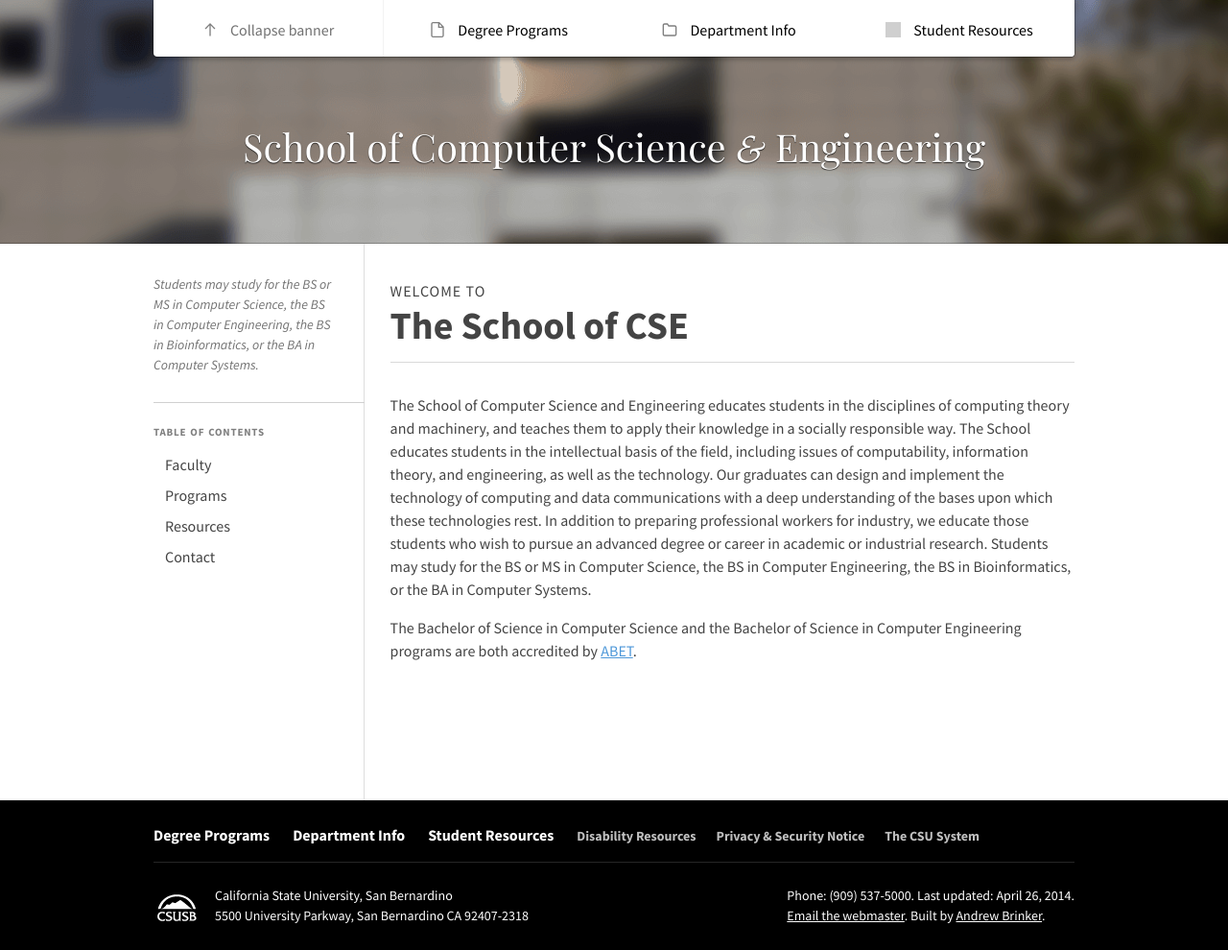
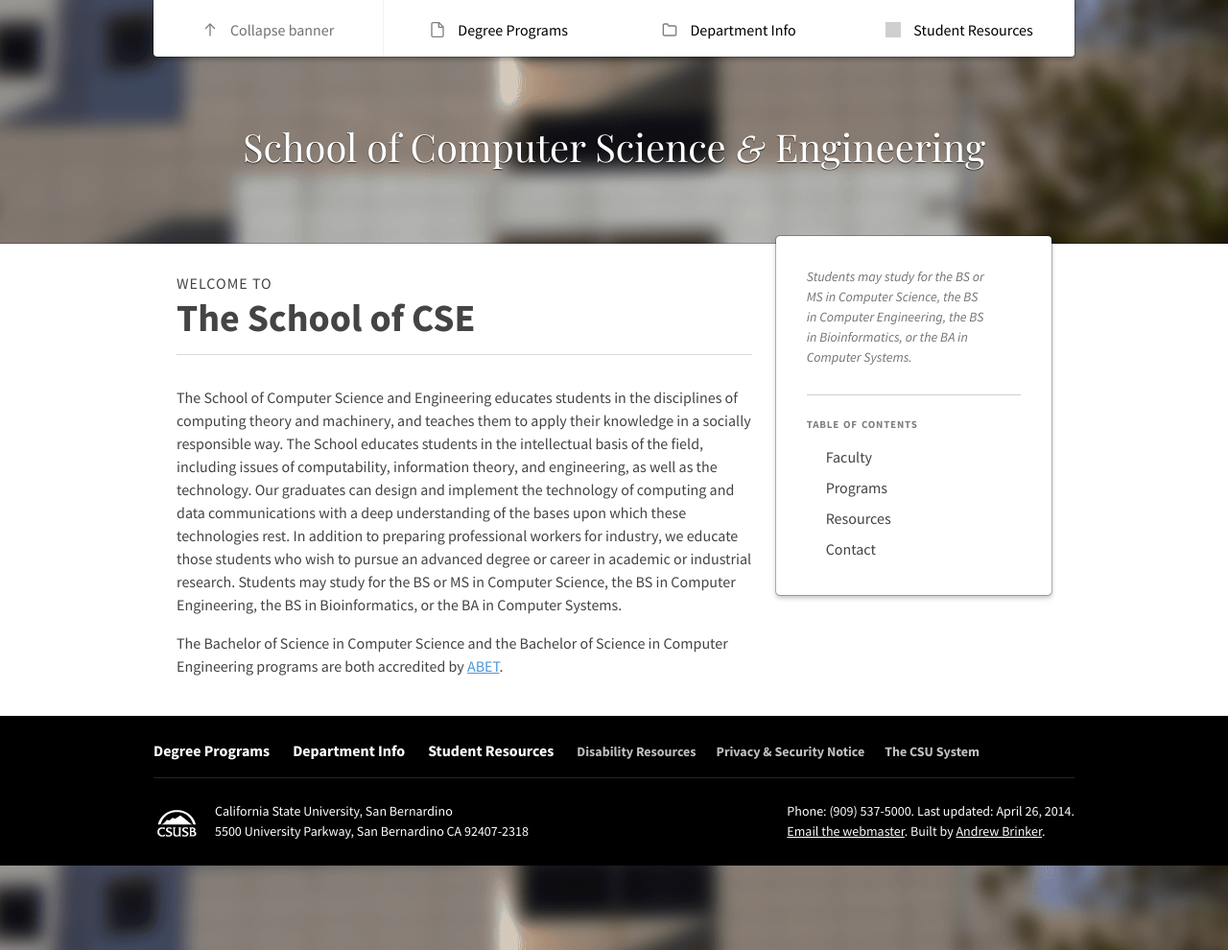
Before and after one commit to csusbdt/cse, a Jekyll site: the page built from index.md, in a window 1280 px wide. Shown: the whole page at 96% size. Built offline with Jekyll 4.4.1, drawn with Linux system fonts in a browser that asks for light colours; nearby versions of some CDN libraries; some web fonts are replaced; grey boxes are pictures that could not be loaded.

```diff
--- a/_layouts/default.html
+++ b/_layouts/default.html
@@ -25,6 +25,9 @@
 
         <div class='content'>
           <div class='container'>
+            <main class='main'>
+              {{ content }}
+            </main>
             <aside class='sidebar'>
                 <div class='sidebar-content'>
                     <p class='sidebar-description'>{{ page.description }}</p>
@@ -44,9 +47,6 @@
                 </nav>
                 {% endif %}
             </aside>
-            <main class='main'>
-              {{ content }}
-            </main>
           </div>
         </div>
 
--- a/assets/sass/layout/_content.scss
+++ b/assets/sass/layout/_content.scss
@@ -4,10 +4,5 @@
 
     .container {
         padding: 1.5em;
-
-        @media (min-width: $screen-lg-min) {
-            background: url("#{$root_directory}/assets/img/content-bg.png") 219px 0 repeat-y;
-            padding: 2em 0 8em;
-        }
     }
 }
--- a/assets/sass/layout/_main.scss
+++ b/assets/sass/layout/_main.scss
@@ -1,7 +1,6 @@
 .main {
     @media (min-width: $screen-md-min) {
-        @include span-columns(9 of 12);
-        @include omega();
+        @include span-columns(8 of 12);
     }
 }
 
```
Also changed, not shown: assets/sass/layout/_sidebar.scss (+12 -2 lines), assets/sass/module/_vertical-nav.scss (+4 -4 lines), assets/css/main.css, 1 other file.
